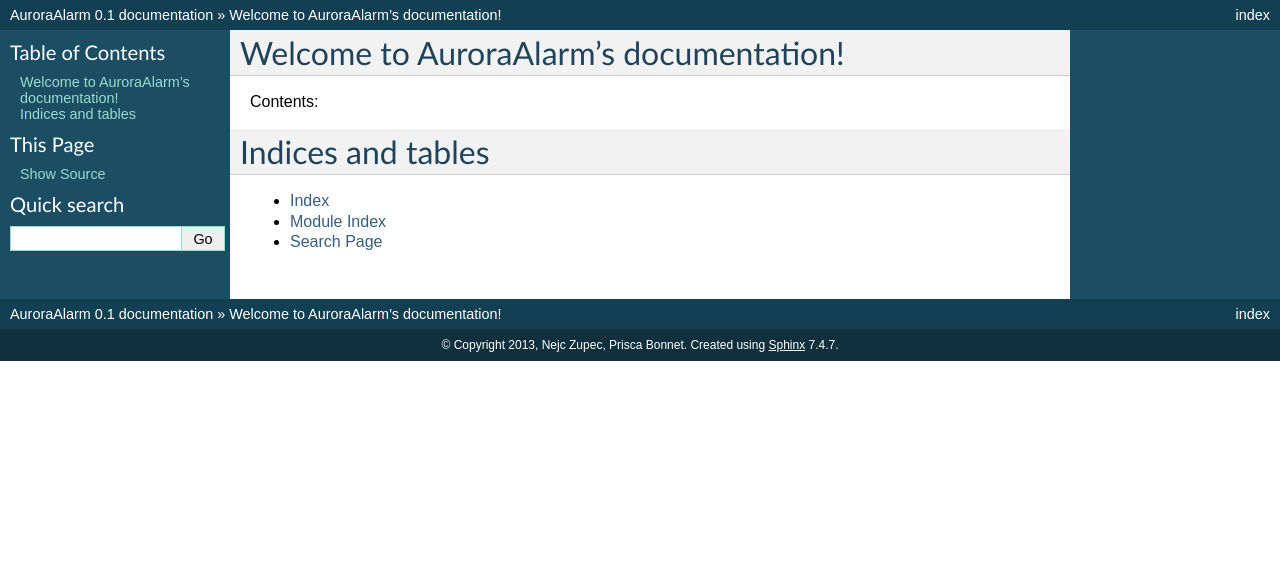
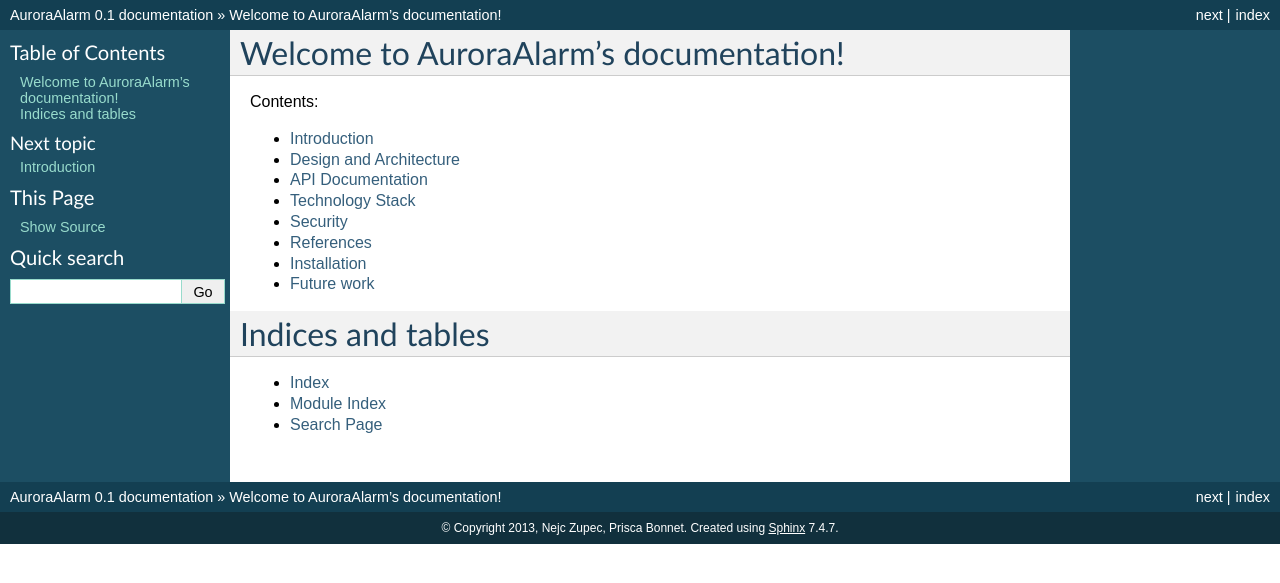
Before and after one commit to NejcZupec/AuroraAlarm, a Sphinx documentation site: the page built from docs/index.rst, in a window 1280 px wide. Shown: the top 583 px of the page. Built offline with Sphinx 7.4.7, drawn with Linux system fonts in a browser that asks for light colours.

Commit message:
Initial documentation.

```diff
--- /dev/null
+++ b/docs/api_documentation.rst
@@ -0,0 +1,5 @@
+
+API Documentation
+=================
+
+This is API documentation!
--- /dev/null
+++ b/docs/design_and_architecture.rst
@@ -0,0 +1,5 @@
+
+Design and Architecture
+=======================
+
+This is design and architecture site!
--- /dev/null
+++ b/docs/future_work.rst
@@ -0,0 +1,5 @@
+
+Future work
+===========
+
+This is future work!
--- a/docs/index.rst
+++ b/docs/index.rst
@@ -11,6 +11,14 @@
 .. toctree::
    :maxdepth: 2
 
+   introduction
+   design_and_architecture
+   api_documentation
+   technology_stack
+   security
+   references
+   installation
+   future_work
 
 
 Indices and tables
--- /dev/null
+++ b/docs/installation.rst
@@ -0,0 +1,5 @@
+
+Installation
+============
+
+This is installation!
--- /dev/null
+++ b/docs/introduction.rst
@@ -0,0 +1,5 @@
+
+Introduction
+============
+
+This is introduction!
--- /dev/null
+++ b/docs/references.rst
@@ -0,0 +1,5 @@
+
+References
+==========
+
+This is references!
--- /dev/null
+++ b/docs/security.rst
@@ -0,0 +1,5 @@
+
+Security
+========
+
+This is security!
--- /dev/null
+++ b/docs/technology_stack.rst
@@ -0,0 +1,5 @@
+
+Technology Stack
+================
+
+This is technology stack!
--- a/requirements.txt
+++ b/requirements.txt
@@ -7,3 +7,4 @@
 django-tagging==0.3.1
 django-photologue== 2.7
 python-social-auth==0.1.17
+Sphinx==1.1.3
```
